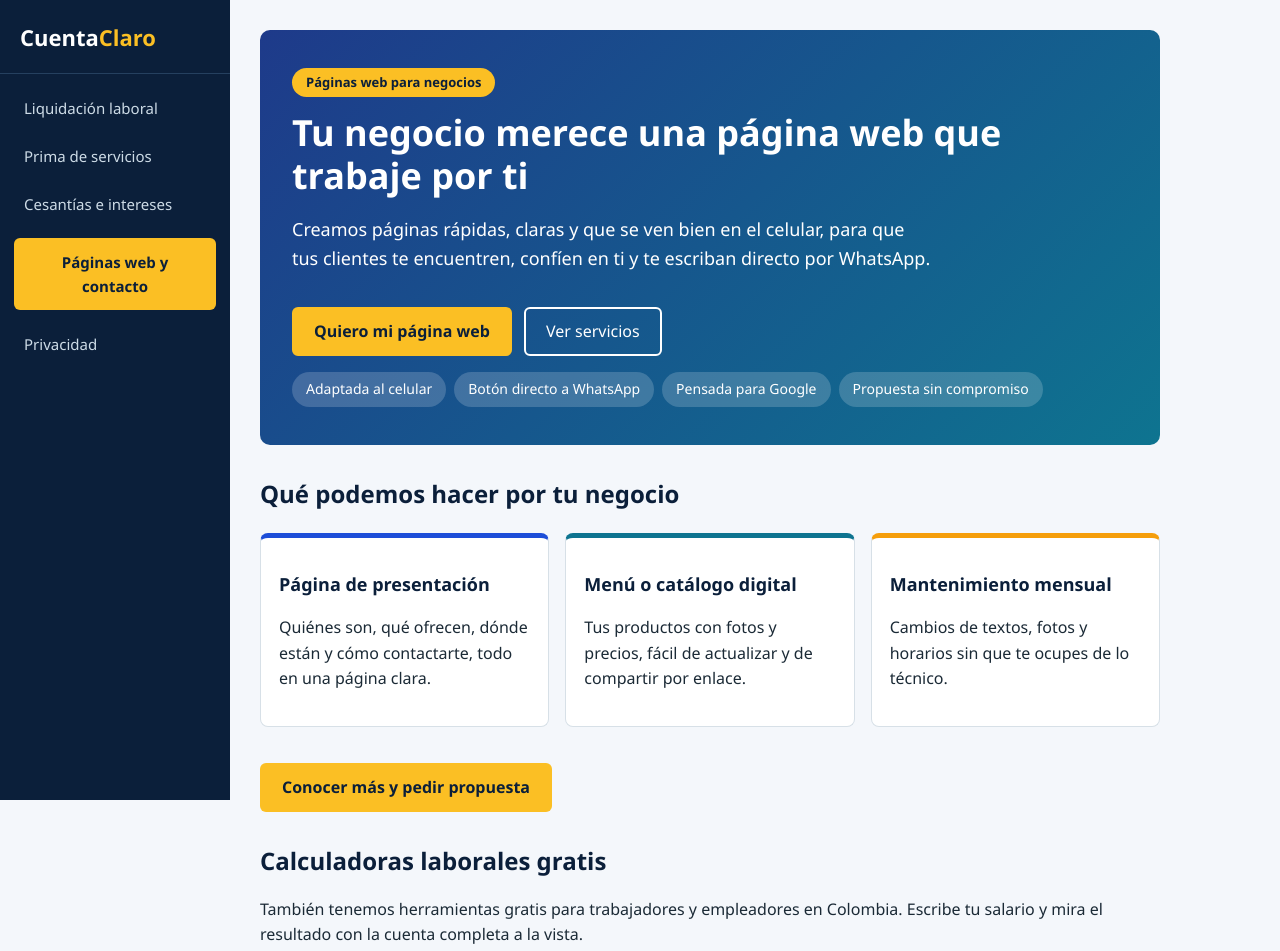
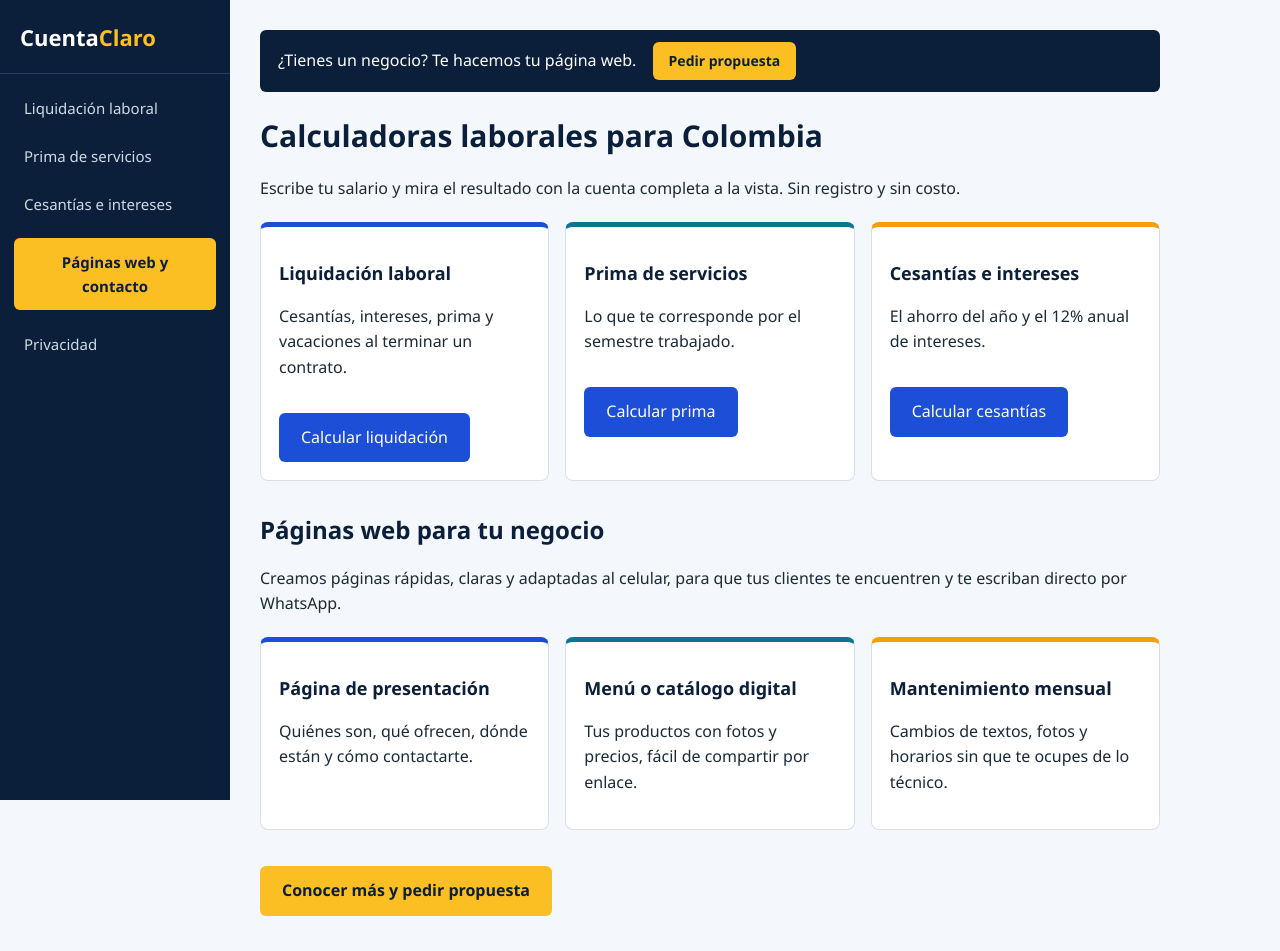
Before and after one commit to Betancourts/CuentaClaro, a plain HTML site: page index.html in a window 1280 px wide. Shown: the top 951 px of the page. Drawn offline with Linux system fonts and the light colour scheme.

Commit message:
Inicio con calculadoras primero

```diff
--- a/index.html
+++ b/index.html
@@ -3,40 +3,33 @@
 <head>
 <meta charset="UTF-8">
 <meta name="viewport" content="width=device-width, initial-scale=1">
-<title>Páginas web para negocios y calculadoras laborales gratis en Colombia</title>
-<meta name="description" content="Creamos páginas web rápidas y adaptadas al celular para negocios. Además, calculadoras laborales gratis en Colombia: liquidación, prima y cesantías con paso a paso.">
+<title>Calculadoras laborales Colombia: liquidación, prima y cesantías | Páginas web para negocios</title>
+<meta name="description" content="Calcula tu liquidación, prima de servicios y cesantías en Colombia con el paso a paso, un ejemplo para probar y opción de imprimir. También creamos páginas web para negocios.">
 <link rel="stylesheet" href="style.css">
 <!-- Aquí va el código de AdSense (script de adsbygoogle) cuando lo tengas -->
 </head>
 <body>
 <div class="menu"><a class="marca" href="index.html">Cuenta<span>Claro</span></a><a href="liquidacion.html">Liquidación laboral</a><a href="prima.html">Prima de servicios</a><a href="cesantias.html">Cesantías e intereses</a><a class="destacado" href="servicios.html">Páginas web y contacto</a><a href="privacidad.html">Privacidad</a></div>
 <div class="contenido">
+<div class="franja">¿Tienes un negocio? Te hacemos tu página web. <a class="boton amarillo" href="https://wa.me/573132787667?text=Hola,%20quiero%20una%20p%C3%A1gina%20web%20para%20mi%20negocio" target="_blank" rel="noopener">Pedir propuesta</a></div>
 
-<div class="hero">
-<span class="etiqueta">Páginas web para negocios</span>
-<h1>Tu negocio merece una página web que trabaje por ti</h1>
-<p>Creamos páginas rápidas, claras y que se ven bien en el celular, para que tus clientes te encuentren, confíen en ti y te escriban directo por WhatsApp.</p>
-<a class="boton amarillo" href="https://wa.me/573132787667?text=Hola,%20quiero%20una%20p%C3%A1gina%20web%20para%20mi%20negocio" target="_blank" rel="noopener">Quiero mi página web</a>
-<a class="boton borde" href="servicios.html">Ver servicios</a>
-<div class="chips"><span>Adaptada al celular</span><span>Botón directo a WhatsApp</span><span>Pensada para Google</span><span>Propuesta sin compromiso</span></div>
-</div>
-
-<h2>Qué podemos hacer por tu negocio</h2>
-<div class="rejilla">
-<div class="tarjeta azul"><h3>Página de presentación</h3><p>Quiénes son, qué ofrecen, dónde están y cómo contactarte, todo en una página clara.</p></div>
-<div class="tarjeta turquesa"><h3>Menú o catálogo digital</h3><p>Tus productos con fotos y precios, fácil de actualizar y de compartir por enlace.</p></div>
-<div class="tarjeta ambar"><h3>Mantenimiento mensual</h3><p>Cambios de textos, fotos y horarios sin que te ocupes de lo técnico.</p></div>
-</div>
-<a class="boton amarillo" href="servicios.html">Conocer más y pedir propuesta</a>
-
-<h2>Calculadoras laborales gratis</h2>
-<p>También tenemos herramientas gratis para trabajadores y empleadores en Colombia. Escribe tu salario y mira el resultado con la cuenta completa a la vista.</p>
+<h1>Calculadoras laborales para Colombia</h1>
+<p>Escribe tu salario y mira el resultado con la cuenta completa a la vista. Sin registro y sin costo.</p>
 <div class="rejilla">
 <div class="tarjeta azul"><h3>Liquidación laboral</h3><p>Cesantías, intereses, prima y vacaciones al terminar un contrato.</p><a class="boton" href="liquidacion.html">Calcular liquidación</a></div>
 <div class="tarjeta turquesa"><h3>Prima de servicios</h3><p>Lo que te corresponde por el semestre trabajado.</p><a class="boton" href="prima.html">Calcular prima</a></div>
 <div class="tarjeta ambar"><h3>Cesantías e intereses</h3><p>El ahorro del año y el 12% anual de intereses.</p><a class="boton" href="cesantias.html">Calcular cesantías</a></div>
 </div>
 <div class="anuncio"></div>
+
+<h2>Páginas web para tu negocio</h2>
+<p>Creamos páginas rápidas, claras y adaptadas al celular, para que tus clientes te encuentren y te escriban directo por WhatsApp.</p>
+<div class="rejilla">
+<div class="tarjeta azul"><h3>Página de presentación</h3><p>Quiénes son, qué ofrecen, dónde están y cómo contactarte.</p></div>
+<div class="tarjeta turquesa"><h3>Menú o catálogo digital</h3><p>Tus productos con fotos y precios, fácil de compartir por enlace.</p></div>
+<div class="tarjeta ambar"><h3>Mantenimiento mensual</h3><p>Cambios de textos, fotos y horarios sin que te ocupes de lo técnico.</p></div>
+</div>
+<a class="boton amarillo" href="servicios.html">Conocer más y pedir propuesta</a>
 
 <h2>Qué tienen de distinto las calculadoras</h2>
 <h3>Ves cómo se hizo la cuenta</h3>
```
